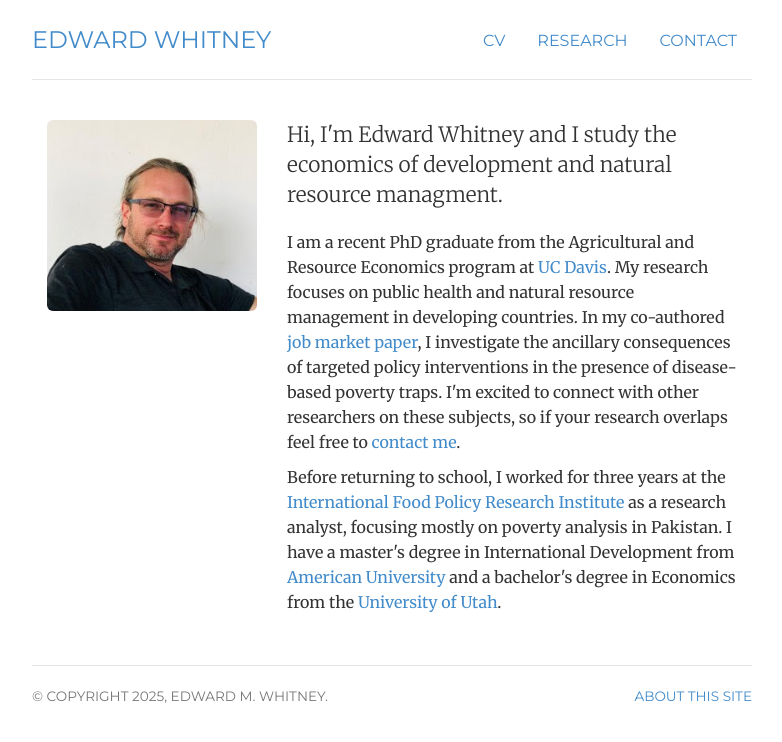
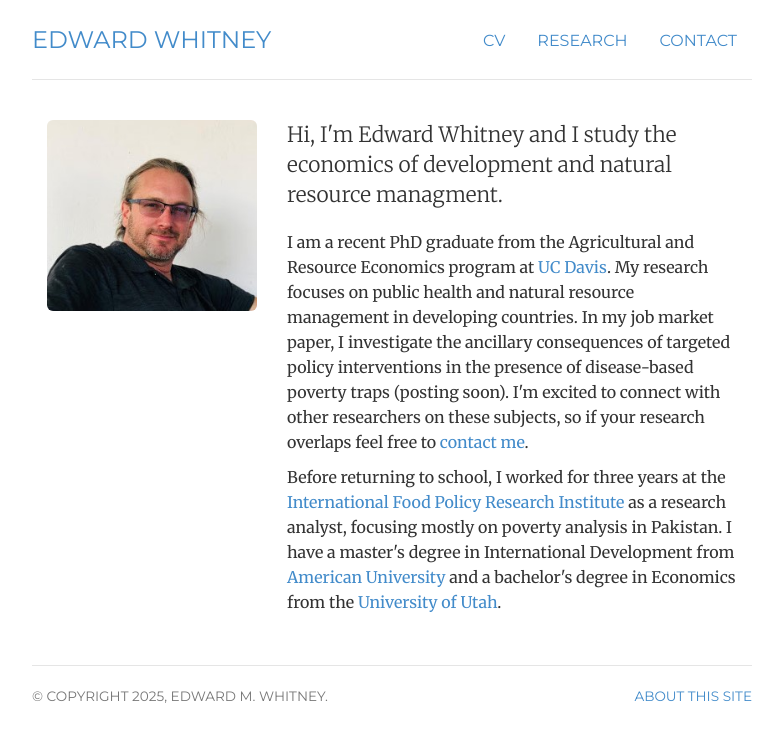
Before and after one commit to edwardmw/edwardmwhitney, a Jekyll site: the page built from index.html, in a window 1280 px wide. Shown: the top 742 px of the page, without its empty margins (248-1030 px from the left). Built offline with Jekyll 4.4.1, drawn with Linux system fonts in a browser that asks for light colours.

Commit message:
removed jmp draft from circulation for now

```diff
--- a/index.html
+++ b/index.html
@@ -16,7 +16,8 @@
 	<div itemscope itemtype="http://data-vocabulary.org/Person" class="col-sm-8">
 		<p class="lead">Hi, I'm <span itemprop="name">Edward Whitney</span> and I study the economics of development and natural resource managment.</p>
 
-		<p>I am a recent <span itemprop="title">PhD graduate</span> from the Agricultural and Resource Economics program at  <a href="https://are.ucdavis.edu/" target="_blank">UC Davis</a>. My research focuses on public health and natural resource management in developing countries. In my co-authored <a  href="jmp/jmp_current.pdf" target = _blank>job market paper</a>, I investigate the ancillary consequences of targeted policy interventions in the presence of disease-based poverty traps. I'm excited to connect with other researchers on these subjects, so if your research overlaps feel free to <a href="http://edwardmwhitney.com/contact" target="_blank">contact me</a>.  </p>
+		<!-- In my co-authored <a  href="jmp/jmp_current.pdf" target = _blank>job market paper</a> -->
+		<p>I am a recent <span itemprop="title">PhD graduate</span> from the Agricultural and Resource Economics program at  <a href="https://are.ucdavis.edu/" target="_blank">UC Davis</a>. My research focuses on public health and natural resource management in developing countries. In my job market paper, I investigate the ancillary consequences of targeted policy interventions in the presence of disease-based poverty traps (posting soon). I'm excited to connect with other researchers on these subjects, so if your research overlaps feel free to <a href="http://edwardmwhitney.com/contact" target="_blank">contact me</a>.  </p>
 
 			<p>Before returning to school, I worked for three years at the <a href="https://www.ifpri.org/" target="_blank">International Food Policy Research Institute</a> as a research analyst, focusing mostly on poverty analysis in Pakistan. I have a master's degree in International Development from <a href="https://www.american.edu/" target="_blank">American University</a> and a bachelor's degree in Economics from the <a href="https://www.utah.edu/" target="_blank">University of Utah</a>.</p>
 	</div>
```
